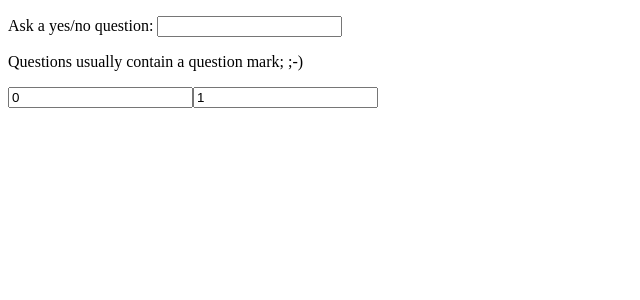
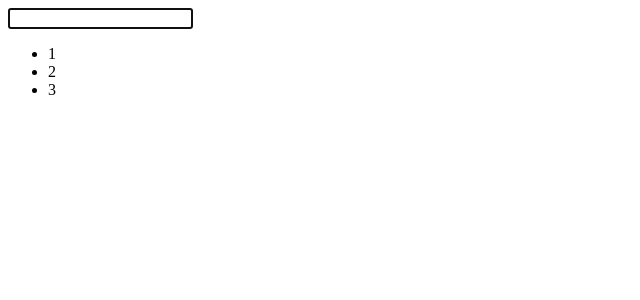
Before and after one commit to AriseMarcher/advanced-to-vue3, a Vue app in the folder 01-quick-start/vue-project-quick-start/: page / in a window 1280 px wide. Shown: the top 300 px of the page, without its empty margins (0-640 px from the left). Built offline with nearby package versions, Linux system fonts and the light colour scheme.

Commit message:
模板引用

```diff
--- a/01-quick-start/vue-project-quick-start/src/App.vue
+++ b/01-quick-start/vue-project-quick-start/src/App.vue
@@ -9,6 +9,17 @@ import EventHandling from './components/07-event-handling.vue'
 import FormInputBinding from './components/08-form-input-bindings.vue'
 import LifecycleHooks from './components/09-lifecycle-hooks.vue'
 import Watchers from './components/10-watchers.vue'
+import TemplateRefs from './components/11-template-refs.vue'
+
+import { ref, onMounted } from 'vue'
+// 我要拿 TemplateRefs 中的一些暴露值
+const templateRefs = ref(null);
+
+onMounted(() => {
+  console.log(templateRefs.value)
+  // console.log(templateRefs.value.myFn)
+  templateRefs.value.myFn('hello vue3.0')
+});
 </script>
 
 <template>
@@ -21,7 +32,8 @@ import Watchers from './components/10-watchers.vue'
   <!-- <EventHandling /> -->
   <!-- <FormInputBinding /> -->
   <!-- <LifecycleHooks /> -->
-  <Watchers />
+  <!-- <Watchers /> -->
+  <TemplateRefs ref="templateRefs" />
 </template>
 
 <style scoped>
--- /dev/null
+++ b/01-quick-start/vue-project-quick-start/src/components/11-template-refs.vue
@@ -0,0 +1,35 @@
+<template>
+  <input ref="input" v-model="inputValue">
+
+  <ul>
+    <li v-for="item in list" ref="itemRefs">
+      {{ item }}
+    </li>
+  </ul>
+</template>
+
+<script setup>
+import { ref, onMounted } from 'vue'
+
+// 声明一个 ref 来存放该元素的引用
+// 必须和模板里的 ref 同名
+const input = ref(null)
+
+const inputValue = ref('');
+const itemRefs = ref([])
+onMounted(() => {
+  input.value.focus()
+  console.log(itemRefs.value[0])
+});
+
+const list = ref([1, 2, 3]);
+
+const myFn = (message) => console.log(message);
+// 宏显示暴露
+defineExpose({
+  myFn
+});
+</script>
+<style scoped>
+
+</style>
```
